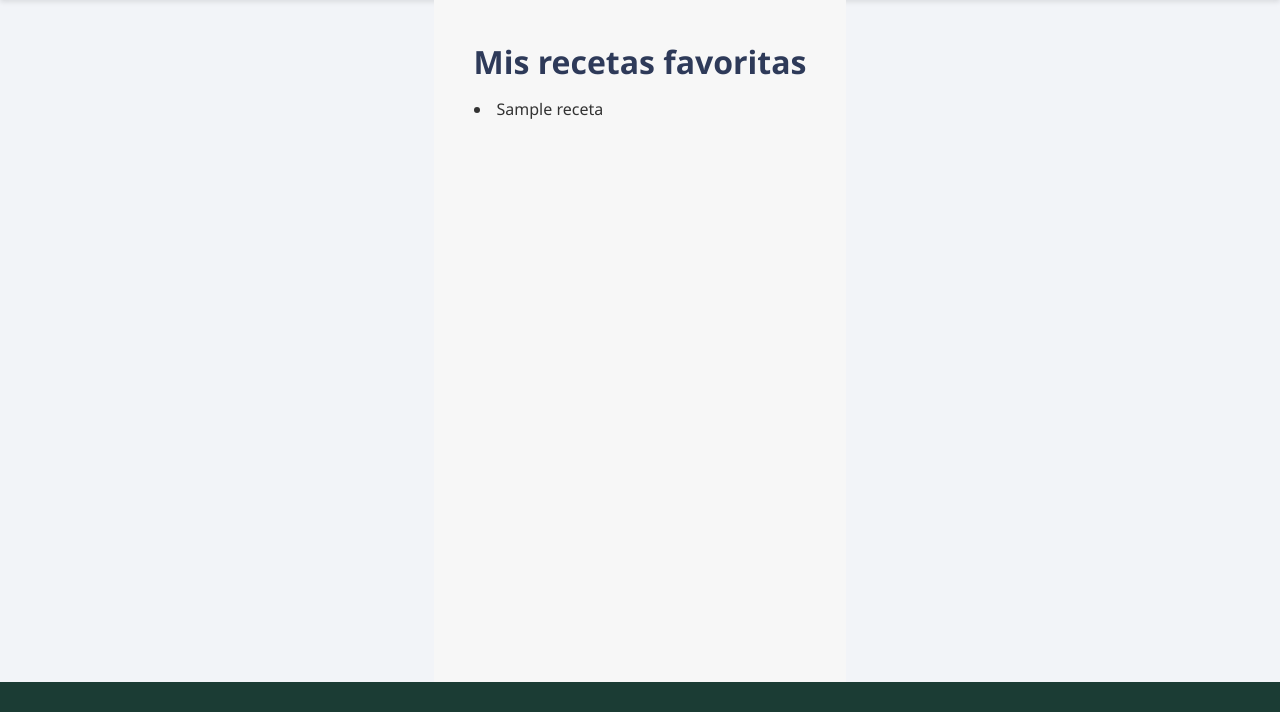
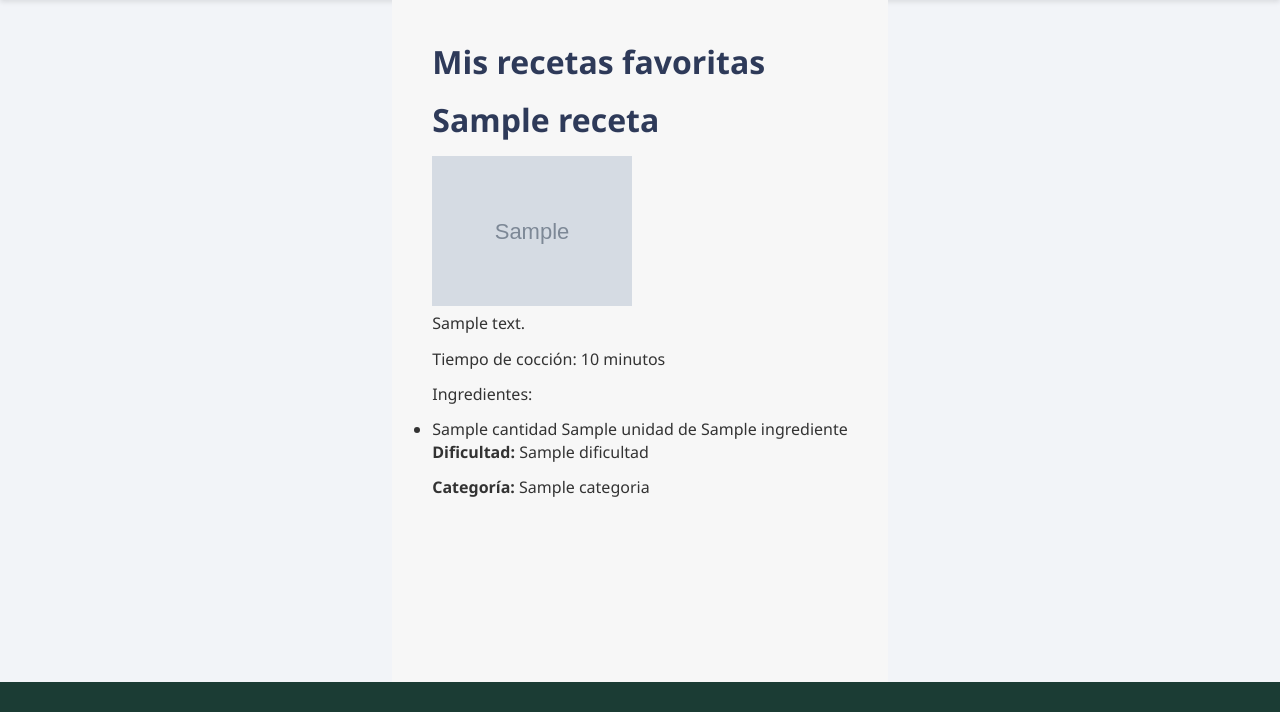
Before and after one commit to MatiasRevetria/proyecto_final, a Django app: template tasks/templates/favorites.html in a window 1280 px wide. Shown: the part 88-800 px from the top of the page. Run offline with Django 5.2, Linux system fonts and the light colour scheme; the template is opened without the code that fills it: most values are stand-ins (such as "Sample title", 1, 10 or a date in 2020); grey boxes marked "Sample" are stand-in pictures.

Commit message:
mejoras en la interfaz de usuario de favoritas y cocinadas mostrando mas detalles

```diff
--- a/tasks/templates/favorites.html
+++ b/tasks/templates/favorites.html
@@ -5,7 +5,22 @@
 
     {% if favoritas %}
         {% for receta in favoritas %}
-            <li>{{ receta }}</li>
+            <h1>{{ receta.title }}</h1>
+        {% if receta.image %}
+        <img src="{{ receta.image.url }}" alt="Imagen de la receta" style="width:200px;">
+        {% endif %}
+        <p>{{ receta.description }}</p>
+        <p>Tiempo de cocción: {{ receta.coccion }} minutos</p>
+
+        <p>Ingredientes:</p>
+        <ul>
+            {% for ingrediente in receta.ingredientes.all %}
+                <li>{{ ingrediente.cantidad }} {{ ingrediente.unidad }} de {{ ingrediente.nombre }}</li>
+            {% endfor %}
+        </ul>
+
+        <p><strong>Dificultad:</strong> {{ receta.dificultad }}</p>
+        <p><strong>Categoría:</strong> {{ receta.categoria }}</p>
         {% endfor %}
     {% else %}
         <p>No tenés recetas favoritas aún.</p>
```
Also changed, not shown: tasks/templates/cooked.html (+16 -1 lines), tasks/templates/recetas.html (+0 -7 lines).
